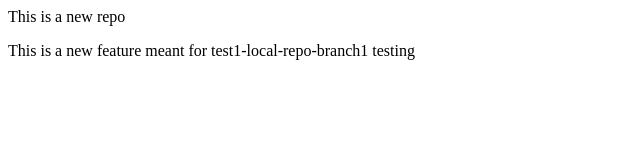
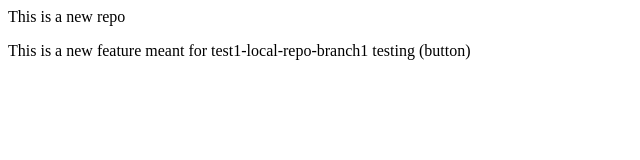
Before and after one commit to zaidpat21/test1-local-repo, a plain HTML site: page index.html in a window 1280 px wide. Shown: the full height of the page, 0-640 px from the left. Drawn offline with Linux system fonts and the light colour scheme.

```diff
--- a/index.html
+++ b/index.html
@@ -1,5 +1,5 @@
 <p>This is a new repo</p>
 
 <p>
-    This is a new feature meant for test1-local-repo-branch1 testing
+    This is a new feature meant for test1-local-repo-branch1 testing (button)
 </p>
```
